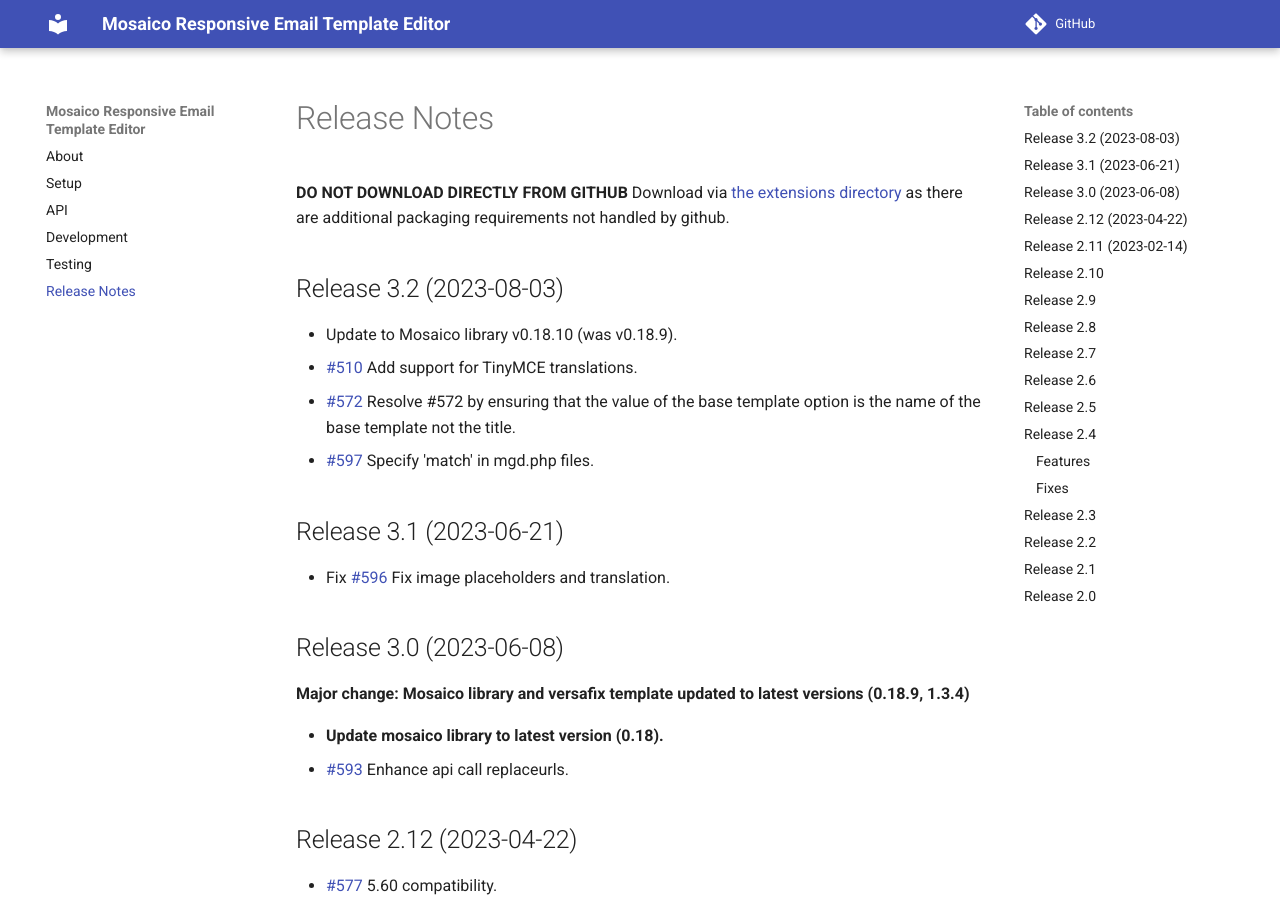
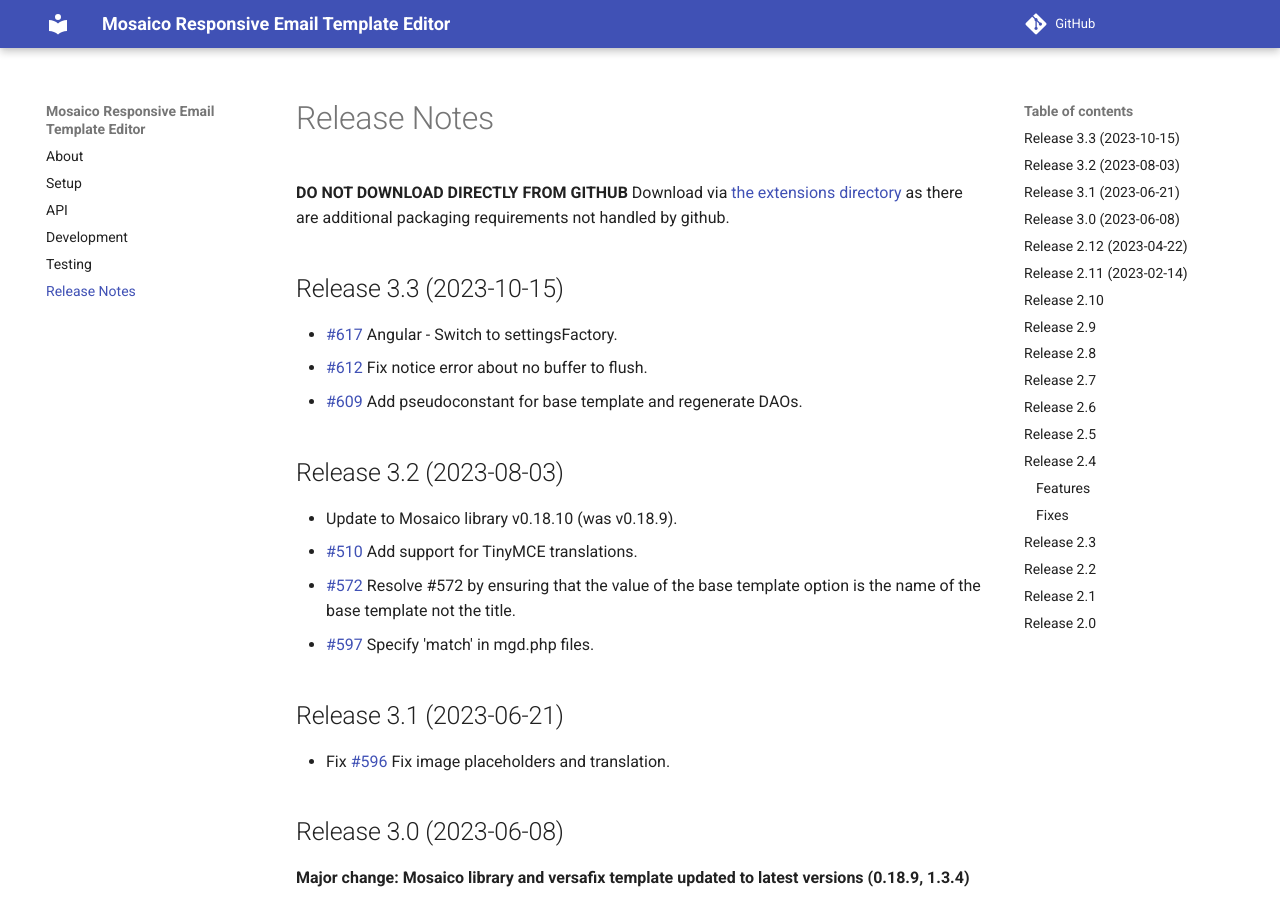
Before and after one commit to veda-consulting-company/uk.co.vedaconsulting.mosaico, an MkDocs documentation site: the page built from docs/releasenotes.md, in a window 1280 px wide and 900 px high. Built offline with MkDocs 1.6.1 and Material for MkDocs 9.7.7, drawn with Linux system fonts in a browser that asks for light colours.

Commit message:
Release 3.3

```diff
--- a/docs/releasenotes.md
+++ b/docs/releasenotes.md
@@ -1,5 +1,11 @@
 **DO NOT DOWNLOAD DIRECTLY FROM GITHUB**
 Download via [the extensions directory](https://civicrm.org/extensions/email-template-builder) as there are additional packaging requirements not handled by github.
+
+## Release 3.3 (2023-10-15)
+
+* [#617](https://github.com/veda-consulting-company/uk.co.vedaconsulting.mosaico/pull/617) Angular - Switch to settingsFactory.
+* [#612](https://github.com/veda-consulting-company/uk.co.vedaconsulting.mosaico/pull/612) Fix notice error about no buffer to flush.
+* [#609](https://github.com/veda-consulting-company/uk.co.vedaconsulting.mosaico/pull/609) Add pseudoconstant for base template and regenerate DAOs.
 
 ## Release 3.2 (2023-08-03)
 
--- a/info.xml
+++ b/info.xml
@@ -15,11 +15,11 @@
     <url desc="Support">https://vedaconsulting.co.uk</url>
     <url desc="Licensing">http://www.gnu.org/licenses/agpl-3.0.html</url>
   </urls>
-  <releaseDate>2023-08-03</releaseDate>
-  <version>3.2</version>
+  <releaseDate>2023-10.15</releaseDate>
+  <version>3.3</version>
   <develStage>stable</develStage>
   <compatibility>
-    <ver>5.59</ver>
+    <ver>5.63</ver>
   </compatibility>
   <requires>
     <ext>org.civicrm.flexmailer</ext>
```
